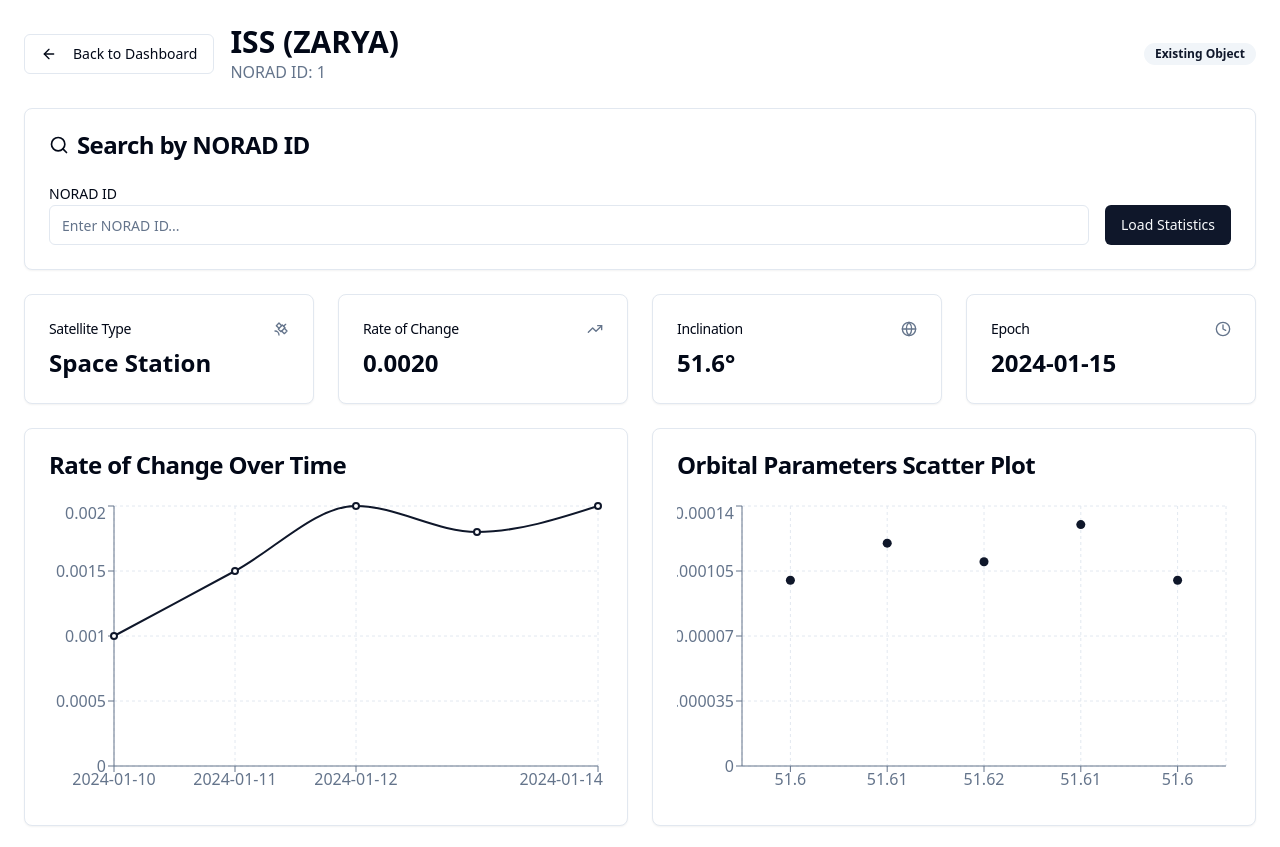
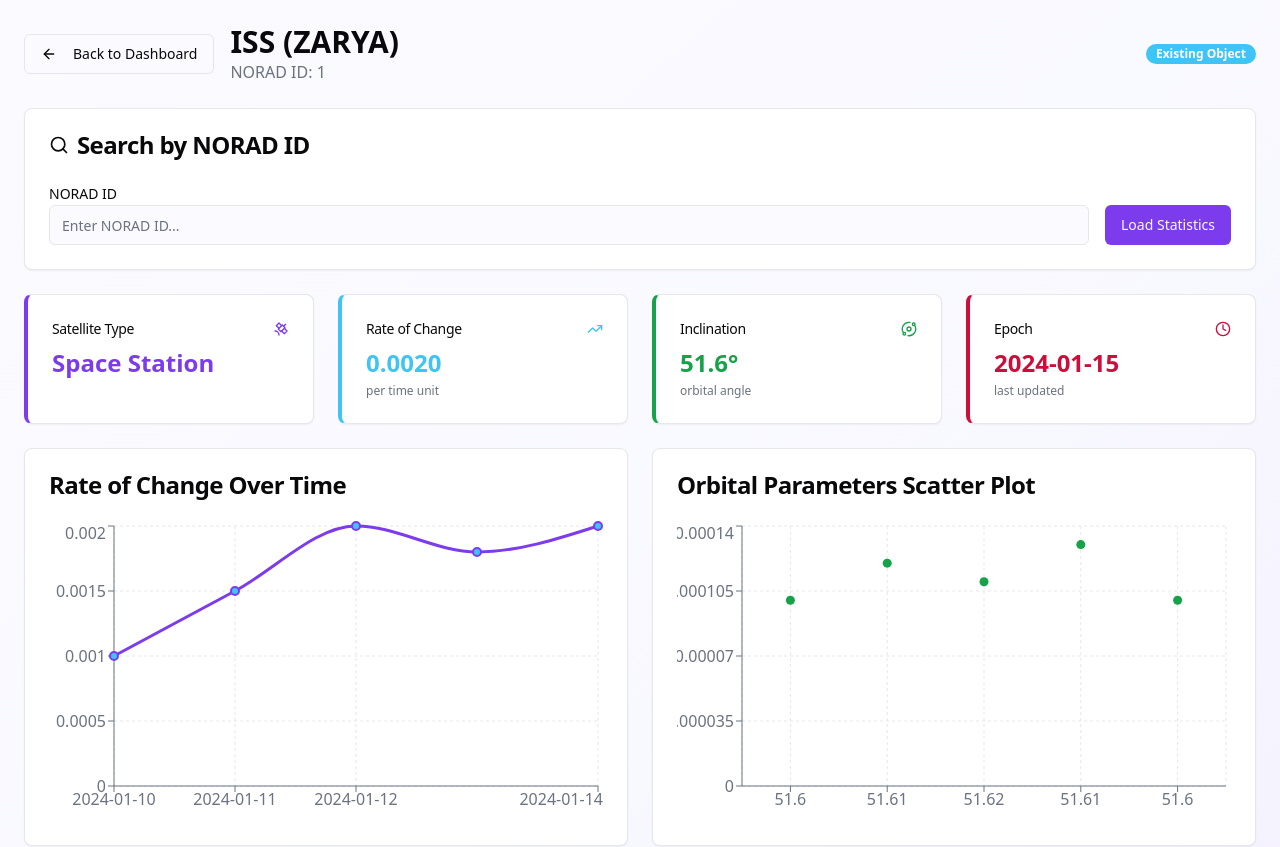
Before and after one commit to SravanKumarPotharaju/TLE_COMP_DASHBOARD, a React (Vite) app: page /satellite/1 in a window 1280 px wide. Shown: the top 847 px of the page. Built offline with nearby package versions, Linux system fonts and the light colour scheme.

Commit message:
Refine dashboard functionality
Improve dashboard to retain previous data when navigating back and ensure dynamic data display. Enhance visual appeal with additional colors and styling.

```diff
--- a/src/App.tsx
+++ b/src/App.tsx
@@ -3,6 +3,7 @@ import { Toaster as Sonner } from "@/components/ui/sonner";
 import { TooltipProvider } from "@/components/ui/tooltip";
 import { QueryClient, QueryClientProvider } from "@tanstack/react-query";
 import { BrowserRouter, Routes, Route } from "react-router-dom";
+import { SatelliteProvider } from "@/contexts/SatelliteContext";
 import Index from "./pages/Index";
 import Dashboard from "./pages/Dashboard";
 import SatelliteDetail from "./pages/SatelliteDetail";
@@ -13,6 +14,8 @@ const queryClient = new QueryClient();
 const App = () => (
   <QueryClientProvider client={queryClient}>
     <TooltipProvider>
+      <SatelliteProvider>
+        <div className="min-h-screen bg-gradient-to-br from-background via-accent/5 to-primary/5">
           <Toaster />
           <Sonner />
           <BrowserRouter>
@@ -23,6 +26,8 @@ const App = () => (
               <Route path="*" element={<NotFound />} />
             </Routes>
           </BrowserRouter>
+        </div>
+      </SatelliteProvider>
     </TooltipProvider>
   </QueryClientProvider>
 );
--- /dev/null
+++ b/src/contexts/SatelliteContext.tsx
@@ -0,0 +1,44 @@
+import React, { createContext, useContext, useState, ReactNode } from 'react';
+import { TLEData } from '@/pages/Dashboard';
+
+interface SatelliteContextType {
+  tleData: TLEData[];
+  setTleData: (data: TLEData[]) => void;
+  currentFile: File | null;
+  setCurrentFile: (file: File | null) => void;
+  referenceFile: File | null;
+  setReferenceFile: (file: File | null) => void;
+}
+
+const SatelliteContext = createContext<SatelliteContextType | undefined>(undefined);
+
+export const useSatelliteContext = () => {
+  const context = useContext(SatelliteContext);
+  if (!context) {
+    throw new Error('useSatelliteContext must be used within a SatelliteProvider');
+  }
+  return context;
+};
+
+interface SatelliteProviderProps {
+  children: ReactNode;
+}
+
+export const SatelliteProvider: React.FC<SatelliteProviderProps> = ({ children }) => {
+  const [tleData, setTleData] = useState<TLEData[]>([]);
+  const [currentFile, setCurrentFile] = useState<File | null>(null);
+  const [referenceFile, setReferenceFile] = useState<File | null>(null);
+
+  return (
+    <SatelliteContext.Provider value={{
+      tleData,
+      setTleData,
+      currentFile,
+      setCurrentFile,
+      referenceFile,
+      setReferenceFile
+    }}>
+      {children}
+    </SatelliteContext.Provider>
+  );
+};
--- a/src/index.css
+++ b/src/index.css
@@ -8,33 +8,51 @@ All colors MUST be HSL.
 
 @layer base {
   :root {
-    --background: 0 0% 100%;
-    --foreground: 222.2 84% 4.9%;
+    --background: 240 100% 99%;
+    --foreground: 240 10% 3.9%;
 
     --card: 0 0% 100%;
-    --card-foreground: 222.2 84% 4.9%;
+    --card-foreground: 240 10% 3.9%;
 
     --popover: 0 0% 100%;
-    --popover-foreground: 222.2 84% 4.9%;
+    --popover-foreground: 240 10% 3.9%;
 
-    --primary: 222.2 47.4% 11.2%;
-    --primary-foreground: 210 40% 98%;
+    --primary: 262 83% 58%;
+    --primary-foreground: 210 20% 98%;
 
-    --secondary: 210 40% 96.1%;
-    --secondary-foreground: 222.2 47.4% 11.2%;
+    --secondary: 220 14.3% 95.9%;
+    --secondary-foreground: 220 8.9% 46.1%;
 
-    --muted: 210 40% 96.1%;
-    --muted-foreground: 215.4 16.3% 46.9%;
+    --muted: 220 14.3% 95.9%;
+    --muted-foreground: 220 8.9% 46.1%;
 
-    --accent: 210 40% 96.1%;
+    --accent: 210 100% 95%;
     --accent-foreground: 222.2 47.4% 11.2%;
 
     --destructive: 0 84.2% 60.2%;
     --destructive-foreground: 210 40% 98%;
 
-    --border: 214.3 31.8% 91.4%;
-    --input: 214.3 31.8% 91.4%;
-    --ring: 222.2 84% 4.9%;
+    --border: 220 13% 91%;
+    --input: 220 13% 91%;
+    --ring: 262 83% 58%;
+
+    /* Beautiful gradient colors for charts */
+    --chart-1: 262 83% 58%;
+    --chart-2: 197 92% 61%;
+    --chart-3: 142 76% 36%;
+    --chart-4: 346 87% 43%;
+    --chart-5: 35 91% 65%;
+    --chart-6: 284 100% 59%;
+
+    /* Satellite status colors */
+    --satellite-new: 142 76% 36%;
+    --satellite-existing: 197 92% 61%;
+    --satellite-critical: 346 87% 43%;
+
+    /* Beautiful gradients */
+    --gradient-primary: linear-gradient(135deg, hsl(262 83% 58%), hsl(197 92% 61%));
+    --gradient-secondary: linear-gradient(135deg, hsl(142 76% 36%), hsl(35 91% 65%));
+    --gradient-accent: linear-gradient(135deg, hsl(284 100% 59%), hsl(262 83% 58%));
 
     --radius: 0.5rem;
 
@@ -56,33 +74,46 @@ All colors MUST be HSL.
   }
 
   .dark {
-    --background: 222.2 84% 4.9%;
-    --foreground: 210 40% 98%;
+    --background: 224 71% 4%;
+    --foreground: 213 31% 91%;
 
-    --card: 222.2 84% 4.9%;
-    --card-foreground: 210 40% 98%;
+    --card: 224 71% 4%;
+    --card-foreground: 213 31% 91%;
 
-    --popover: 222.2 84% 4.9%;
-    --popover-foreground: 210 40% 98%;
+    --popover: 224 71% 4%;
+    --popover-foreground: 213 31% 91%;
 
-    --primary: 210 40% 98%;
-    --primary-foreground: 222.2 47.4% 11.2%;
+    --primary: 263 70% 50.4%;
+    --primary-foreground: 210 20% 98%;
 
-    --secondary: 217.2 32.6% 17.5%;
-    --secondary-foreground: 210 40% 98%;
+    --secondary: 215 27.9% 16.9%;
+    --secondary-foreground: 210 20% 98%;
 
-    --muted: 217.2 32.6% 17.5%;
-    --muted-foreground: 215 20.2% 65.1%;
+    --muted: 215 27.9% 16.9%;
+    --muted-foreground: 217.9 10.6% 64.9%;
 
-    --accent: 217.2 32.6% 17.5%;
-    --accent-foreground: 210 40% 98%;
+    --accent: 215 27.9% 16.9%;
+    --accent-foreground: 210 20% 98%;
 
     --destructive: 0 62.8% 30.6%;
-    --destructive-foreground: 210 40% 98%;
+    --destructive-foreground: 210 20% 98%;
 
-    --border: 217.2 32.6% 17.5%;
-    --input: 217.2 32.6% 17.5%;
-    --ring: 212.7 26.8% 83.9%;
+    --border: 215 27.9% 16.9%;
+    --input: 215 27.9% 16.9%;
+    --ring: 263 70% 50.4%;
+
+    /* Dark mode chart colors */
+    --chart-1: 263 70% 50.4%;
+    --chart-2: 197 92% 61%;
+    --chart-3: 142 69% 58%;
+    --chart-4: 346 87% 43%;
+    --chart-5: 35 91% 65%;
+    --chart-6: 284 100% 59%;
+
+    /* Dark mode satellite status colors */
+    --satellite-new: 142 69% 58%;
+    --satellite-existing: 197 92% 61%;
+    --satellite-critical: 346 87% 43%;
     --sidebar-background: 240 5.9% 10%;
     --sidebar-foreground: 240 4.8% 95.9%;
     --sidebar-primary: 224.3 76.3% 48%;
--- a/src/pages/SatelliteDetail.tsx
+++ b/src/pages/SatelliteDetail.tsx
@@ -5,13 +5,15 @@ import { Button } from '@/components/ui/button';
 import { Input } from '@/components/ui/input';
 import { Label } from '@/components/ui/label';
 import { Badge } from '@/components/ui/badge';
-import { ArrowLeft, Search, Satellite, Globe, Clock, TrendingUp } from 'lucide-react';
+import { ArrowLeft, Search, Satellite, Globe, Clock, TrendingUp, Activity, Orbit } from 'lucide-react';
 import { LineChart, Line, XAxis, YAxis, CartesianGrid, Tooltip, ResponsiveContainer, ScatterChart, Scatter } from 'recharts';
 import { TLEData } from './Dashboard';
+import { useSatelliteContext } from '@/contexts/SatelliteContext';
 
 const SatelliteDetail = () => {
   const { noradId } = useParams<{ noradId: string }>();
   const navigate = useNavigate();
+  const { tleData } = useSatelliteContext();
   const [satellite, setSatellite] = useState<TLEData | null>(null);
   const [searchNoradId, setSearchNoradId] = useState('');
 
@@ -25,7 +27,12 @@ const SatelliteDetail = () => {
   ];
 
   useEffect(() => {
-    // Mock API call to get satellite details
+    // Find satellite in the loaded data or use mock data
+    const foundSatellite = tleData.find(sat => sat.noradId === noradId);
+    if (foundSatellite) {
+      setSatellite(foundSatellite);
+    } else {
+      // Fallback to mock data if satellite not found in loaded data
       const mockSatellite: TLEData = {
         noradId: noradId || "25544",
         name: "ISS (ZARYA)",
@@ -38,7 +45,8 @@ const SatelliteDetail = () => {
         meanMotion: 15.5
       };
       setSatellite(mockSatellite);
-  }, [noradId]);
+    }
+  }, [noradId, tleData]);
 
   const handleSearch = () => {
     if (searchNoradId) {
@@ -47,11 +55,18 @@ const SatelliteDetail = () => {
   };
 
   if (!satellite) {
-    return <div>Loading...</div>;
+    return (
+      <div className="min-h-screen flex items-center justify-center">
+        <div className="text-center space-y-4">
+          <div className="animate-spin w-12 h-12 border-4 border-chart-1 border-t-transparent rounded-full mx-auto"></div>
+          <p className="text-muted-foreground">Loading satellite data...</p>
+        </div>
+      </div>
+    );
   }
 
   return (
-    <div className="min-h-screen bg-background p-6">
+    <div className="min-h-screen p-6">
       <div className="max-w-7xl mx-auto space-y-6">
         {/* Header */}
         <div className="flex items-center justify-between">
@@ -65,7 +80,7 @@ const SatelliteDetail = () => {
               <p className="text-muted-foreground">NORAD ID: {satellite.noradId}</p>
             </div>
           </div>
-          <Badge variant={satellite.isNew ? "default" : "secondary"}>
+          <Badge className={satellite.isNew ? "bg-satellite-new text-white border-0" : "bg-satellite-existing text-white border-0"}>
             {satellite.isNew ? "New Object" : "Existing Object"}
           </Badge>
         </div>
@@ -96,43 +111,46 @@ const SatelliteDetail = () => {
 
         {/* Satellite Information */}
         <div className="grid grid-cols-1 md:grid-cols-2 lg:grid-cols-4 gap-6">
-          <Card>
+          <Card className="border-l-4 border-l-chart-1 hover:shadow-lg transition-shadow">
             <CardHeader className="flex flex-row items-center justify-between space-y-0 pb-2">
               <CardTitle className="text-sm font-medium">Satellite Type</CardTitle>
-              <Satellite className="h-4 w-4 text-muted-foreground" />
+              <Satellite className="h-4 w-4 text-chart-1" />
             </CardHeader>
             <CardContent>
-              <div className="text-2xl font-bold">{satellite.type}</div>
+              <div className="text-2xl font-bold text-chart-1">{satellite.type}</div>
             </CardContent>
           </Card>
 
-          <Card>
+          <Card className="border-l-4 border-l-chart-2 hover:shadow-lg transition-shadow">
             <CardHeader className="flex flex-row items-center justify-between space-y-0 pb-2">
               <CardTitle className="text-sm font-medium">Rate of Change</CardTitle>
-              <TrendingUp className="h-4 w-4 text-muted-foreground" />
+              <TrendingUp className="h-4 w-4 text-chart-2" />
             </CardHeader>
             <CardContent>
-              <div className="text-2xl font-bold">{satellite.rateOfChange.toFixed(4)}</div>
+              <div className="text-2xl font-bold text-chart-2">{satellite.rateOfChange.toFixed(4)}</div>
+              <p className="text-xs text-muted-foreground mt-1">per time unit</p>
             </CardContent>
           </Card>
 
-          <Card>
+          <Card className="border-l-4 border-l-chart-3 hover:shadow-lg transition-shadow">
             <CardHeader className="flex flex-row items-center justify-between space-y-0 pb-2">
               <CardTitle className="text-sm font-medium">Inclination</CardTitle>
-              <Globe className="h-4 w-4 text-muted-foreground" />
+              <Orbit className="h-4 w-4 text-chart-3" />
             </CardHeader>
             <CardContent>
-              <div className="text-2xl font-bold">{satellite.inclination}°</div>
+              <div className="text-2xl font-bold text-chart-3">{satellite.inclination}°</div>
+              <p className="text-xs text-muted-foreground mt-1">orbital angle</p>
             </CardContent>
           </Card>
 
-          <Card>
+          <Card className="border-l-4 border-l-chart-4 hover:shadow-lg transition-shadow">
             <CardHeader className="flex flex-row items-center justify-between space-y-0 pb-2">
               <CardTitle className="text-sm font-medium">Epoch</CardTitle>
-              <Clock className="h-4 w-4 text-muted-foreground" />
+              <Clock className="h-4 w-4 text-chart-4" />
             </CardHeader>
             <CardContent>
-              <div className="text-2xl font-bold">{satellite.epoch}</div>
+              <div className="text-2xl font-bold text-chart-4">{satellite.epoch}</div>
+              <p className="text-xs text-muted-foreground mt-1">last updated</p>
             </CardContent>
           </Card>
         </div>
@@ -159,8 +177,9 @@ const SatelliteDetail = () => {
                   <Line
                     type="monotone"
                     dataKey="rateOfChange"
-                    stroke="hsl(var(--primary))"
-                    strokeWidth={2}
+                    stroke="hsl(var(--chart-1))"
+                    strokeWidth={3}
+                    dot={{ fill: 'hsl(var(--chart-2))', strokeWidth: 2, r: 4 }}
                   />
                 </LineChart>
               </ResponsiveContainer>
@@ -196,7 +215,7 @@ const SatelliteDetail = () => {
                   <Scatter
                     name="Orbital Parameters"
                     dataKey="eccentricity"
-                    fill="hsl(var(--primary))"
+                    fill="hsl(var(--chart-3))"
                   />
                 </ScatterChart>
               </ResponsiveContainer>
--- a/tailwind.config.ts
+++ b/tailwind.config.ts
@@ -61,6 +61,19 @@ export default {
 					'accent-foreground': 'hsl(var(--sidebar-accent-foreground))',
 					border: 'hsl(var(--sidebar-border))',
 					ring: 'hsl(var(--sidebar-ring))'
+				},
+				chart: {
+					'1': 'hsl(var(--chart-1))',
+					'2': 'hsl(var(--chart-2))',
+					'3': 'hsl(var(--chart-3))',
+					'4': 'hsl(var(--chart-4))',
+					'5': 'hsl(var(--chart-5))',
+					'6': 'hsl(var(--chart-6))'
+				},
+				satellite: {
+					new: 'hsl(var(--satellite-new))',
+					existing: 'hsl(var(--satellite-existing))',
+					critical: 'hsl(var(--satellite-critical))'
 				}
 			},
 			borderRadius: {
```
Also changed, not shown: src/components/dashboard/SatelliteBarChart.tsx (+6 -3 lines), src/pages/Dashboard.tsx (+60 -11 lines). Lines whose indentation alone changed are shown as unchanged.
